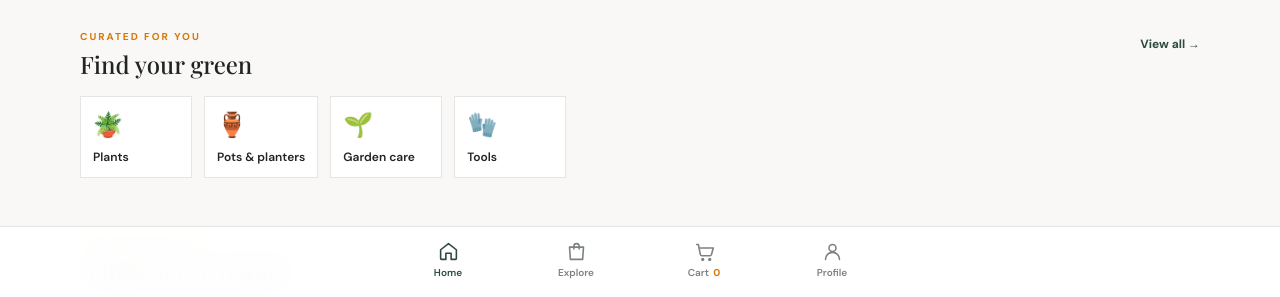
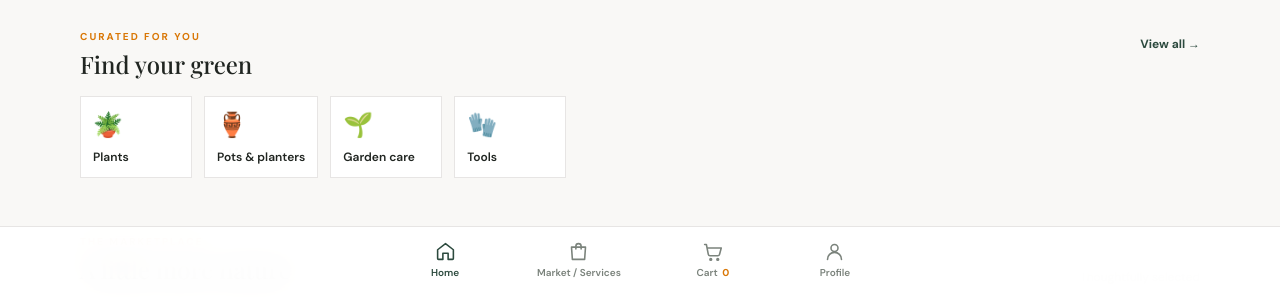
Before and after one commit to luminaforgeph/Erogarden-mobile-, a plain HTML site: page index.html in a window 1280 px wide. Shown: the part 503-800 px from the top of the page. Drawn offline with nearby package versions, Linux system fonts and the light colour scheme.

Commit message:
Label marketplace and services bottom navigation

```diff
--- a/index.html
+++ b/index.html
@@ -110,7 +110,7 @@
   <nav class="safe-bottom fixed inset-x-0 bottom-0 z-50 border-t border-stone-200 bg-white/95 px-3 pt-1 backdrop-blur-lg" aria-label="Main navigation">
     <div class="mx-auto flex max-w-lg items-center justify-around">
       <a class="nav-item" href="#home" data-nav="home" aria-current="page"><svg class="nav-icon" viewBox="0 0 24 24"><path d="m3 10 9-7 9 7v10a1 1 0 0 1-1 1h-5v-7H9v7H4a1 1 0 0 1-1-1z"/></svg><span>Home</span></a>
-      <a class="nav-item" href="#marketplace" data-nav="marketplace"><svg class="nav-icon" viewBox="0 0 24 24"><path d="M4 7h16l-1 14H5L4 7Z"/><path d="M9 9V6a3 3 0 0 1 6 0v3"/></svg><span>Explore</span></a>
+      <a class="nav-item" href="#marketplace" data-nav="marketplace"><svg class="nav-icon" viewBox="0 0 24 24"><path d="M4 7h16l-1 14H5L4 7Z"/><path d="M9 9V6a3 3 0 0 1 6 0v3"/></svg><span>Market / Services</span></a>
       <a class="nav-item relative" href="#cart" data-nav="cart"><svg class="nav-icon" viewBox="0 0 24 24"><path d="M3 4h2l2.2 11.2a2 2 0 0 0 2 1.6h8.9a2 2 0 0 0 1.9-1.4L22 8H6"/><circle cx="10" cy="21" r="1"/><circle cx="18" cy="21" r="1"/></svg><span>Cart <b id="bottomCartCount" class="ml-0.5 text-amber">0</b></span></a>
       <a class="nav-item" href="#profile" data-nav="profile"><svg class="nav-icon" viewBox="0 0 24 24"><circle cx="12" cy="8" r="4"/><path d="M4 21a8 8 0 0 1 16 0"/></svg><span>Profile</span></a>
     </div>
```
